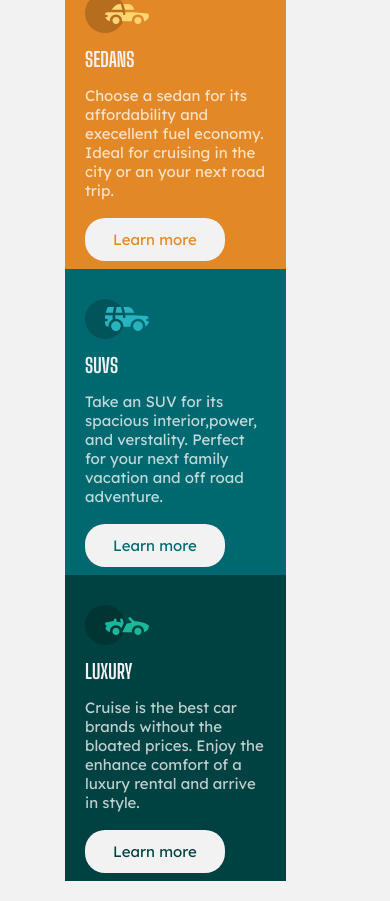
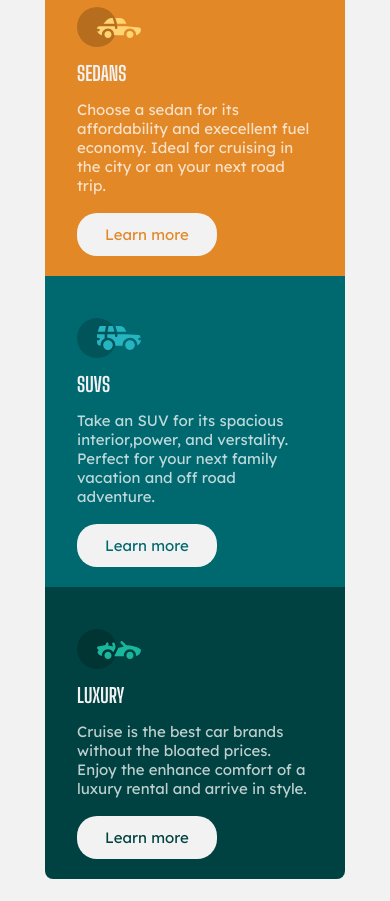
Before and after one commit to yagnik0/3-Column-Preview-Card, a plain HTML site: page index.html in a window 390 px wide. After the commit the page ends 879 px from the top, so only its background shows below. Drawn offline with Linux system fonts and the light colour scheme.

Commit message:
second commit

```diff
--- a/index.html
+++ b/index.html
@@ -35,7 +35,7 @@
                 <p class="para-style">
                     Take an SUV for its spacious interior,power, and verstality. Perfect for your next family vacation
                     and off road adventure.
-                <p>
+                </p>
                     <a href="#" class="btn-learn cyan-text">Learn more</a>
             </div>
             <div class="content green">
--- a/style.css
+++ b/style.css
@@ -18,6 +18,7 @@ body {
     justify-content: center;
     align-items: center;
     height: 100vh;
+    width: 100vw;
 }
 
 .grid-3-col {
@@ -99,14 +100,9 @@ body {
 @media only screen and (max-width: 755px){
     .grid-3-col{
         width: 30rem;
-        padding: 2rem;
         display: flex;
         justify-content: center;
         flex-direction: column;
-    }
-
-    .content {
-        padding: 2rem;
     }
 
     .icon-style {
@@ -126,8 +122,4 @@ body {
     .btn-learn {
         padding: 1rem 2.4rem;
     }
-
-    .grid-3-col > * {
-        width: 85%;
-    }
 }
```
